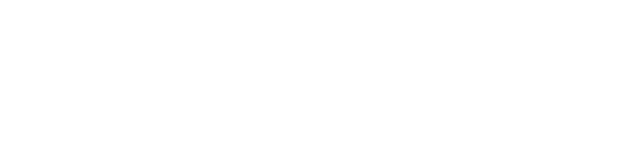
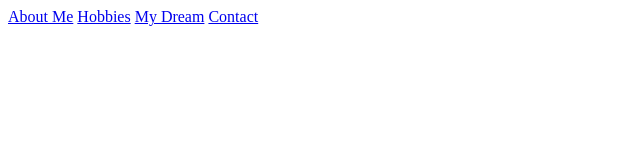
Before and after one commit to ramirezctrl/Ramirez_BSIT2E, an Astro site in the folder Ramirez_BSIT2E/: page /Components/Navbar in a window 1280 px wide. Shown: the whole page, without its empty margins (0-640 px from the left). Built offline with nearby package versions, Linux system fonts and the light colour scheme; Astro itself is replaced by a stand-in of ours.

Commit message:
"Navbar links"

```diff
--- a/Ramirez_BSIT2E/src/pages/Components/Navbar.astro
+++ b/Ramirez_BSIT2E/src/pages/Components/Navbar.astro
@@ -0,0 +1,7 @@
+<div class="navbar">
+    <a href="#">About Me</a>
+    <a href="#">Hobbies</a>
+    <a href="#">My Dream</a>
+    <a href="#">Contact</a>
+
+</div>
--- a/Ramirez_BSIT2E/src/pages/index.astro
+++ b/Ramirez_BSIT2E/src/pages/index.astro
@@ -8,6 +8,7 @@ import Navbar from './Components/Navbar.astro';
 		<title>My-Website</title>
 	</head>
 	<body>
+		<Navbar/>
 
 
 	</body>
```
